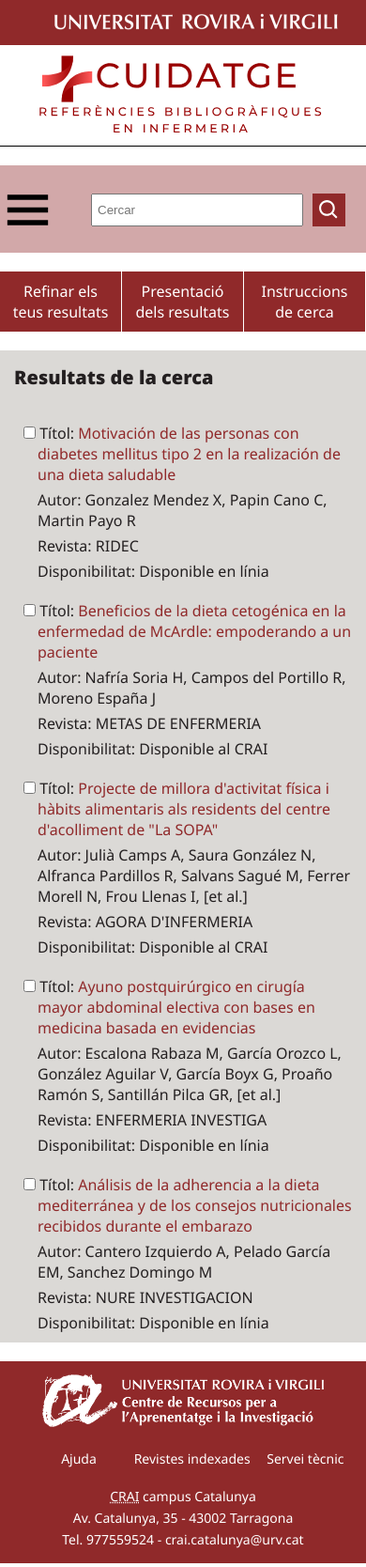
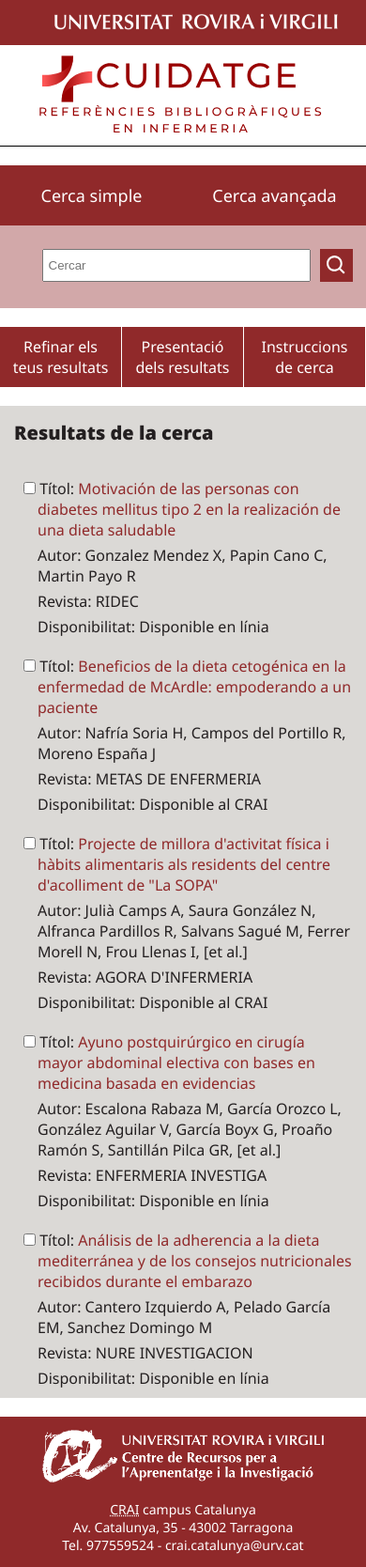
Before and after one commit to ebadosap/Cuidatge, a plain HTML site: page pages/cerca.html in a window 390 px wide. Shown: the whole page at 94% size. Drawn offline with Linux system fonts and the light colour scheme.

Commit message:
Modifica cercador i footer de tot el lloc web

```diff
--- a/css/estils.css
+++ b/css/estils.css
@@ -166,9 +166,6 @@
     margin: 20px auto;
  }
 
-.menu-hamburguesa {
-    display: none;
-}
 
 .menu-cerca ul {
     margin: auto;
@@ -433,7 +430,7 @@
     padding: 14px;
     display: flex;
     align-items: center;
-    justify-content: space-between;
+    justify-content: center;
     gap: 14px;
     flex-wrap: wrap;
     background-color: #90292A;
@@ -441,12 +438,14 @@
 }
 
 .logo-CRAI {
+    max-width: 600px;
+    min-width: 350px;
     width: 250px;
     height: auto;
     flex: 1;
     display: flex;
     align-items: center;
-    justify-content: center;
+    justify-content: flex-start;
 }
 
 .logo-CRAI img {
@@ -454,52 +453,24 @@
     width: 300px;
 }
 
-.menu-suport {
-    flex: 1;
-    display: flex;
-    justify-content: space-around;
-    align-items: center;
-}
-
-.menu-suport ul {
-    display: flex;
-    justify-content: space-around;
-    align-items: center;
-}
-
-
-.menu-suport li {
-    min-width: 100px;
-    display: flex;
-    justify-content: space-around;
-    align-items: center;
-    flex: 1;
-    padding: 5px;
-}
-
-.menu-suport a {
-    min-width: 130px;
-    display: flex;
-    justify-content: space-around;
-    text-align: center;
-    font-size: 14px;
-    text-decoration: none;
-    color: #FFFFFF;
-}
-
 .informacio {
+    max-width: 600px;
     min-width: 350px;
     flex: 1;
     display: flex;
     flex-direction: column;
-    align-items: center;
+    align-items: flex-end;
     justify-content: center;
 }
 
 .informacio p {
-    padding: 2px;
     font-size: 14px;
 }
+.contacte {
+    text-align: center;
+    align-items: center;
+}
+
 
 
  /*===== MEDIA QUERIES =====*/
@@ -531,35 +502,14 @@
         align-items: center;
     }
 
-    .menu-hamburguesa {
-        display: flex;
-        min-width: 50px;
-        margin-top: 15px;
-        margin-left: -50px;
+    #cercar {
+        margin-top: 5px;
+        padding: 8px 100px 8px 5px;
+
     }
 
-    .menu-hamburguesa img {
-        width: 65px;
-        height: auto;
-    }
-
-    .motor-de-cerca {
-        display: flex;
-        justify-content: center;
-        align-items: center;
-    }
-
-    .cercador {
-        margin: 10px 0 5px 0;
-    }
-
-    #cercar {
-        margin-left: 30px;
-        padding: 8px 40px 8px 5px;
-    }
-
-    .menu-cerca {
-        display: none;
+    .menu-cerca a {
+        font-size: 18px;
     }
 
     .booleans,
@@ -607,10 +557,14 @@
         text-decoration: none;
         color: #FFFFFF;
     }
+    .logo-CRAI {
+        justify-content: center;
 
-    .menu-suport ul {
-       flex-wrap: wrap;
-       min-width: 300px;
+    }
+    .informacio {
+        align-items: center;
     }
 
+
+
  }
--- a/pages/cerca.html
+++ b/pages/cerca.html
@@ -30,21 +30,14 @@
 
     <main>
 
-        <nav class="motor-de-cerca">
+        <section class="motor-de-cerca">
 
-            <!-- Menú cerca dispositius mòbils -->
-            <figure class="menu-hamburguesa">
-                <a href="#" title="Menú cerca"><img src="../images/menu-hamburguesa.svg" alt="Icona de menú hamburguesa"></a>
-            </figure>
-            <!--./Menú cerca dispositius mòbils -->
-
-            <nav class="menu-cerca">
+            <div class="menu-cerca">
                 <ul>
                     <li><a href="#">Cerca simple</a></li>
                     <li><a href="#">Cerca avançada</a></li>
-                    <li><a href="#">Thesaurus</a></li>
                 </ul>
-            </nav>
+            </div>
 
             <div class="cercador">
                 <form action="#" method="post">
@@ -55,16 +48,16 @@
                 </form>
             </div>
 
-        </nav>
+        </section>
 
         <!-- Menú dispositius mòbils -->
-        <nav>
+        <article>
             <ul id="menu-base-de-dades">
                 <li><a href="#" title="Refinar els teus resultats">Refinar els teus resultats</a></li>
                 <li><a href="#" title="Presentació del resultats">Presentació dels resultats</a></li>
                 <li><a href="#" title="Instruccions de cerca">Instruccions de cerca</a></li>
             </ul>
-        </nav>
+        </article>
         <!--./Menú dispositius mòbils -->
 
         <div class="base-de-dades">
@@ -259,14 +252,6 @@
             <a href="https://www.crai.urv.cat/ca/" title="Lloc web del CRAI URV"><img src="../images/logotip-CRAI-blanc.png" alt="Logotip del CRAI"></a>
         </div>
 
-        <nav class="menu-suport">
-            <ul>
-                <li><a href="#">Ajuda</a></li>
-                <li><a href="#">Revistes indexades</a></li>
-                <li><a href="#">Servei tècnic</a></li>
-            </ul>
-        </nav>
-
         <div class="informacio">
             <p><abbr title="Centre de Recursos per a l'Aprenentatge i la Investigació">CRAI</abbr> campus Catalunya</p>
             <p>Av. Catalunya, 35 - 43002 Tarragona</p>
```
Also changed, not shown: index.html (+7 -22 lines), pages/fitxa-bibliografica-1.html (+0 -8 lines), pages/fitxa-bibliografica-2.html (+0 -8 lines), pages/fitxa-bibliografica-3.html (+0 -8 lines), pages/fitxa-bibliografica-4.html (+0 -8 lines), pages/fitxa-bibliografica-5.html (+0 -8 lines).
